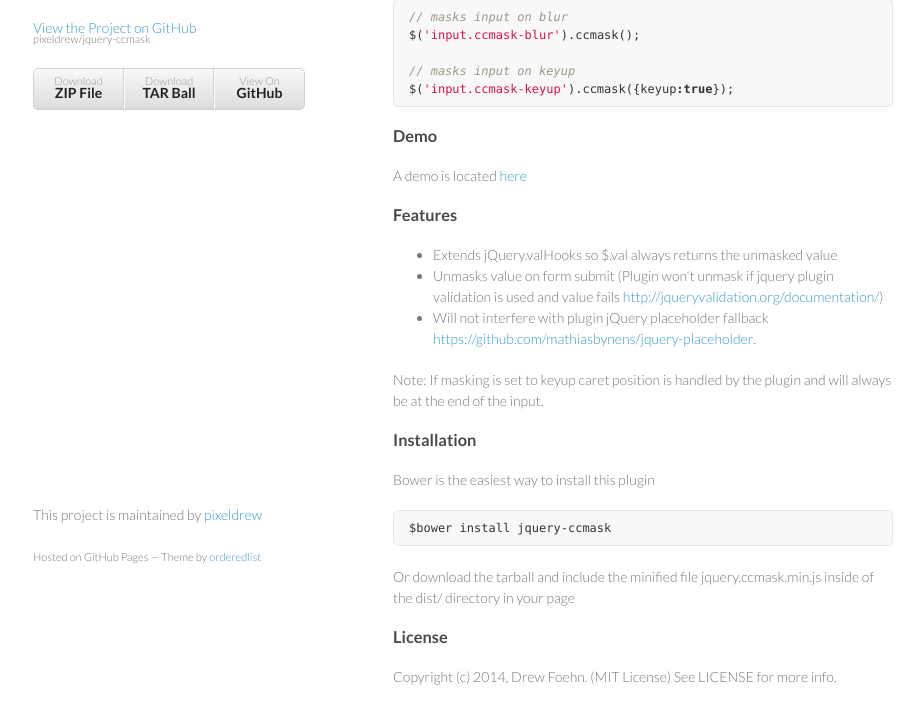
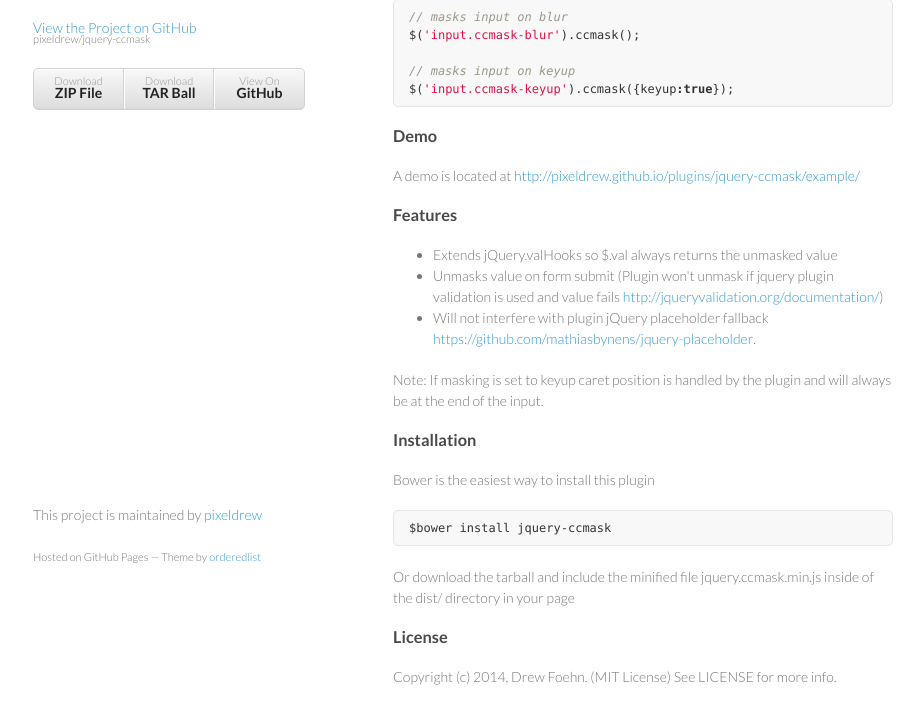
Before and after one commit to pixeldrew/jquery-ccmask, a plain HTML site: page index.html in a window 1280 px wide. Shown: the part 164-888 px from the top of the page, without its empty margins (177-1101 px from the left). Drawn offline with Linux system fonts and the light colour scheme.

Commit message:
updated url

```diff
--- a/index.html
+++ b/index.html
@@ -55,7 +55,7 @@
 
         <h3><a name="installation" class="anchor" href="#example"><span class="octicon octicon-link"></span></a>Demo</h3>
 
-        <p>A demo is located <a href="/plugins/cc-mask/example/">here</a></p>
+        <p>A demo is located at <a href="/plugins/jquery-ccmask/example/">http://pixeldrew.github.io/plugins/jquery-ccmask/example/</a></p>
 
         <h3>
             <a name="features" class="anchor" href="#features"><span class="octicon octicon-link"></span></a>Features
```
